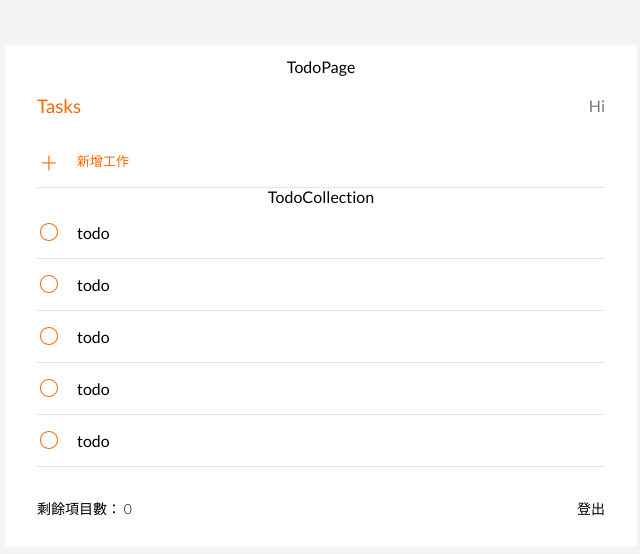
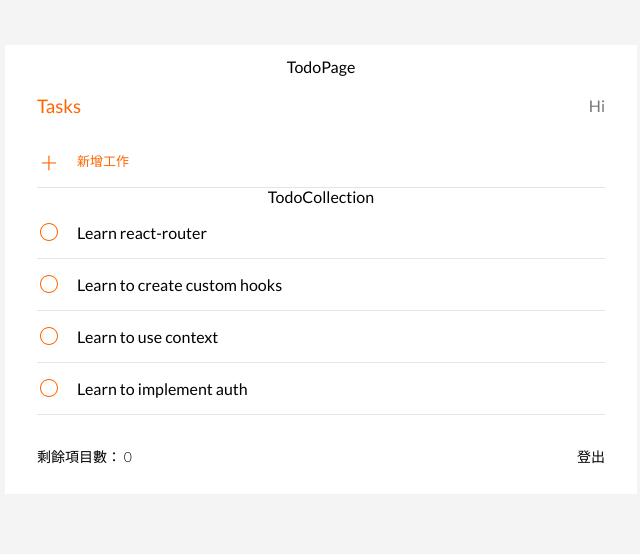
Before and after one commit to JulieDeveloper/React_TodoList, a React (Create React App) app: page /todo in a window 1280 px wide. Shown: the top 554 px of the page, without its empty margins (319-959 px from the left). Built offline with nearby package versions, Linux system fonts and the light colour scheme.

Commit message:
feat: put todo data in props

```diff
--- a/src/components/TodoCollection.jsx
+++ b/src/components/TodoCollection.jsx
@@ -10,11 +10,9 @@
   return (
     <div>
       TodoCollection
-      <TodoItem />
-      <TodoItem />
-      <TodoItem />
-      <TodoItem />
-      <TodoItem />
+      {todos.map((todo) => {
+        return <TodoItem key={todo.id} todo={todo} />;
+      })}
     </div>
   );
 };
--- a/src/components/TodoItem.jsx
+++ b/src/components/TodoItem.jsx
@@ -107,7 +107,7 @@
         <span className="icon icon-checked" />
       </div>
       <div className="task-item-body">
-        <span className="task-item-body-text">todo</span>
+        <span className="task-item-body-text">{todo.title}</span>
         <input className="task-item-body-input" />
       </div>
       <div className="task-item-action ">
--- a/src/pages/TodoPage.jsx
+++ b/src/pages/TodoPage.jsx
@@ -29,7 +29,7 @@
       TodoPage
       <Header />
       <TodoInput />
-      <TodoCollection />
+      <TodoCollection todos={dummyTodos} />
       <Footer />
     </div>
   );
```
